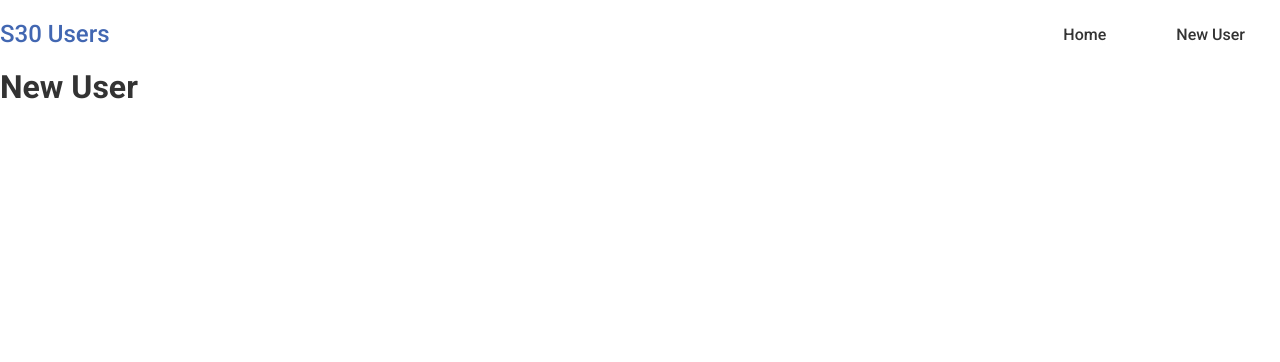
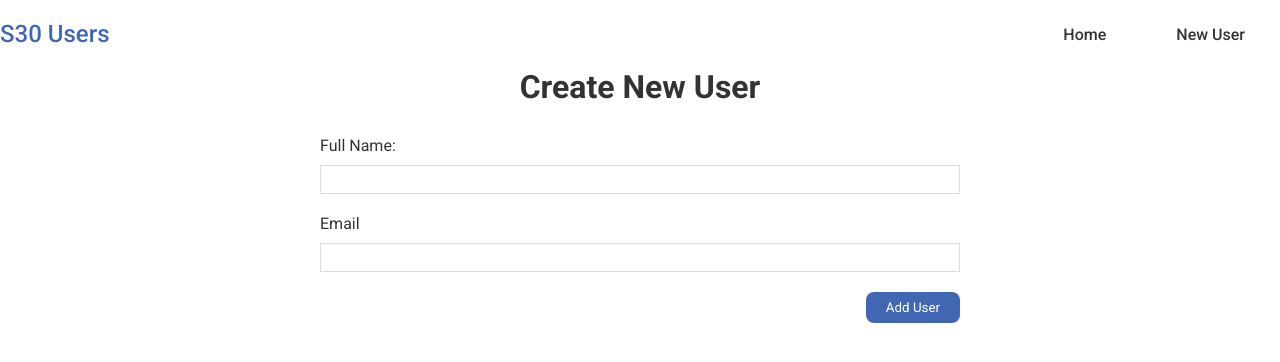
Before and after one commit to msjjean/s30-users-web, a React (Create React App) app: page /new-user in a window 1280 px wide. Shown: the top 362 px of the page. Built offline with nearby package versions, Linux system fonts and the light colour scheme.

Commit message:
create new user form

```diff
--- a/src/components/users/NewUser.js
+++ b/src/components/users/NewUser.js
@@ -1,6 +1,53 @@
+import { useState, useEffect } from 'react';
+import { useNavigate } from "react-router-dom";
+import axios from 'axios';
+
 const NewUser = () => {
+    const [name, setName]   = useState('');
+    const [email, setEmail] = useState('');
+
+    const navigate = useNavigate();
+
+    const submitForm = (e) => {
+        e.preventDefault();
+
+        axios.post('http://127.0.0.1:8000/api/users', {
+            fullname: name,
+            email: email
+        })
+        .then(function (response) {
+            navigate('/');
+        })
+        .catch(function (error) {
+            console.log(error);
+        });
+    }
+
     return (
-        <h1> New User </h1>
+        <div>
+            <h1 className="page-title"> Create New User </h1>
+            <form className="user-form" onSubmit={submitForm}>
+                <label>Full Name:</label>
+                <input
+                    type="text"
+                    required
+                    value={name}
+                    onChange={(e) => setName(e.target.value)}
+                />
+
+                <label>Email</label>
+                <input
+                    type="email"
+                    required
+                    value={email}
+                    onChange={(e) => setEmail(e.target.value)}
+                />
+
+                <div className="btn-div">
+                    <button>Add User</button>
+                </div>
+            </form>
+        </div>
     );
 }
 
--- a/src/index.css
+++ b/src/index.css
@@ -80,3 +80,35 @@ a {
   padding: 0.75rem;
   border-top: 1px solid #dee2e6;
 }
+
+
+.user-form {
+	max-width: 50%;
+	margin: 0 auto;
+}
+
+.user-form input, .user-form textarea, .user-form select {
+	width: 100%;
+	padding: 6px 10px;
+	margin: 10px 0 20px;
+	border: 1px solid #ddd;
+	box-sizing: border-box;
+	display: block;
+}
+
+.user-form .btn-div {
+	width: 100%;
+	margin: 0 auto;
+	display: flex;
+	justify-content: flex-end;
+	margin: 10px 0;
+}
+
+.user-form .btn-div button {
+	background: var(--blue);
+	color: #fff;
+	border: 0;
+	padding: 8px 20px;
+	border-radius: 8px;
+	cursor: pointer;
+}
```
